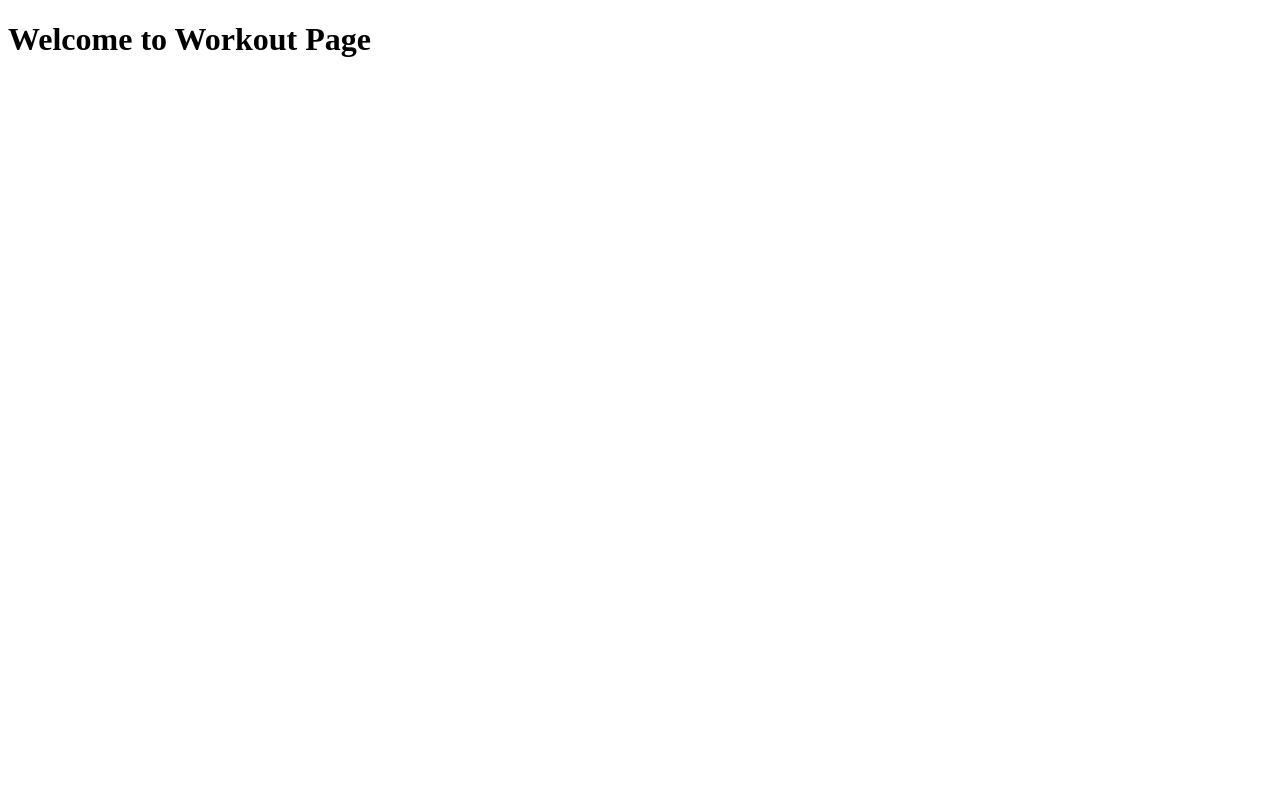
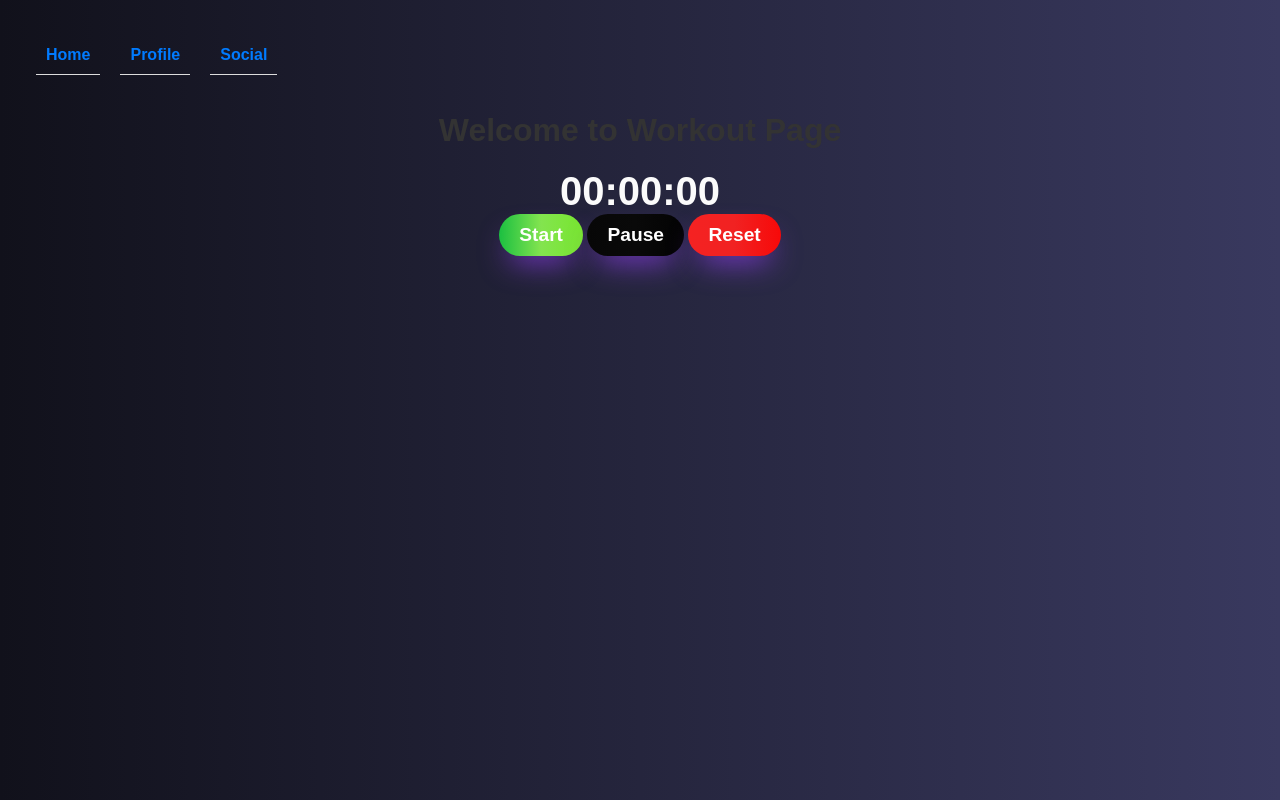
Before and after one commit to AndSam321/StrideSyncHTMLCSSJS, a plain HTML site: page assets/pages/trackworkout.html in a window 1280 px wide. Drawn offline with Linux system fonts and the light colour scheme; sample sign-in values are in the browser's storage.

Commit message:
Created Timer for workout page

```diff
--- a/assets/css/index.css
+++ b/assets/css/index.css
@@ -1,3 +1,7 @@
+/* ==========================
+    BASE INDEX PAGE STYLING
+========================== */
+
 body {
   font-family: Arial, sans-serif;
   background-color: #f0f4f8;
@@ -90,7 +94,9 @@ li a:hover {
   text-decoration: underline;
 }
 
-/* Navigation bar styling */
+/* ==========================
+    NAVBAR STYLING
+========================== */
 .navbar {
   background-color: transparent;
   /* padding: 1rem; */
@@ -114,8 +120,45 @@ li a:hover {
 .navbar ul li {
   margin-right: 20px;
 }
+/* ==========================
+    WORKOUT TRACKING SECTION
+========================== */
+#timer {
+  display: flex;
+  font-size: 2.5rem;
+  font-weight: bold;
+  color: #fbfbfb;
+  max-width: fit-content;
+  margin-left: auto;
+  margin-right: auto;
+}
+#workout-container {
+  max-width: fit-content;
+  margin-left: auto;
+  margin-right: auto;
+}
 
+#start-button {
+  color: #28a745;
+  background-image: linear-gradient(90deg, #1bbf41, #83e44f 50%, #78e62e);
+  color: white;
+}
 
+#pause-button {
+  color: #28a745;
+  background-image: linear-gradient(90deg, #070707, #090909 50%, #030303);
+  color: white;
+}
+
+#reset-button {
+  color: #28a745;
+  background-image: linear-gradient(90deg, #f52222, #f12222 50%, #f70909);
+  color: white;
+}
+
+/* ==========================
+    RESPONSIVE SECTION
+========================== */
 @media (max-width: 600px) {
   .container {
     padding: 15px;
--- a/assets/pages/trackworkout.html
+++ b/assets/pages/trackworkout.html
@@ -3,10 +3,26 @@
   <head>
     <meta charset="UTF-8" />
     <meta name="viewport" content="width=device-width, initial-scale=1.0" />
-    <title>Document</title>
+    <title>Start a Workout</title>
+    <link rel="stylesheet" href="/assets/css/index.css" />
   </head>
   <body>
+    <div class="navbar">
+      <ul>
+        <li><a href="index.html">Home</a></li>
+        <li><a href="profile.html">Profile</a></li>
+        <li><a href="social.html">Social</a></li>
+        <!-- <li><a href="pages.html">Pages</a></li> -->
+        <!-- Can add more buttons for the navbar here as needed. -->
+      </ul>
+    </div>
     <h1>Welcome to Workout Page</h1>
+    <div id="workout-container">
+      <div id="timer">00:00:00</div>
+      <button id="start-button" onclick="startTimer()">Start</button>
+      <button id="pause-button" onclick="pauseTimer()">Pause</button>
+      <button id="reset-button" onclick="resetTimer()">Reset</button>
+    </div>
 
     <script>
       window.onload = function () {
@@ -29,6 +45,27 @@
           }
         }
       };
+
+      let timerInterval, startTime;
+
+      function startTimer() {
+        startTime = Date.now();
+        timerInterval = setInterval(() => {
+          const elapsed = Date.now() - startTime;
+          document.getElementById("timer").textContent = new Date(elapsed)
+            .toISOString()
+            .substr(11, 8);
+        }, 1000);
+      }
+
+      function pauseTimer() {
+        clearInterval(timerInterval);
+      }
+
+      function resetTimer() {
+        clearInterval(timerInterval);
+        document.getElementById("timer").textContent = "00:00:00";
+      }
     </script>
   </body>
 </html>
```
